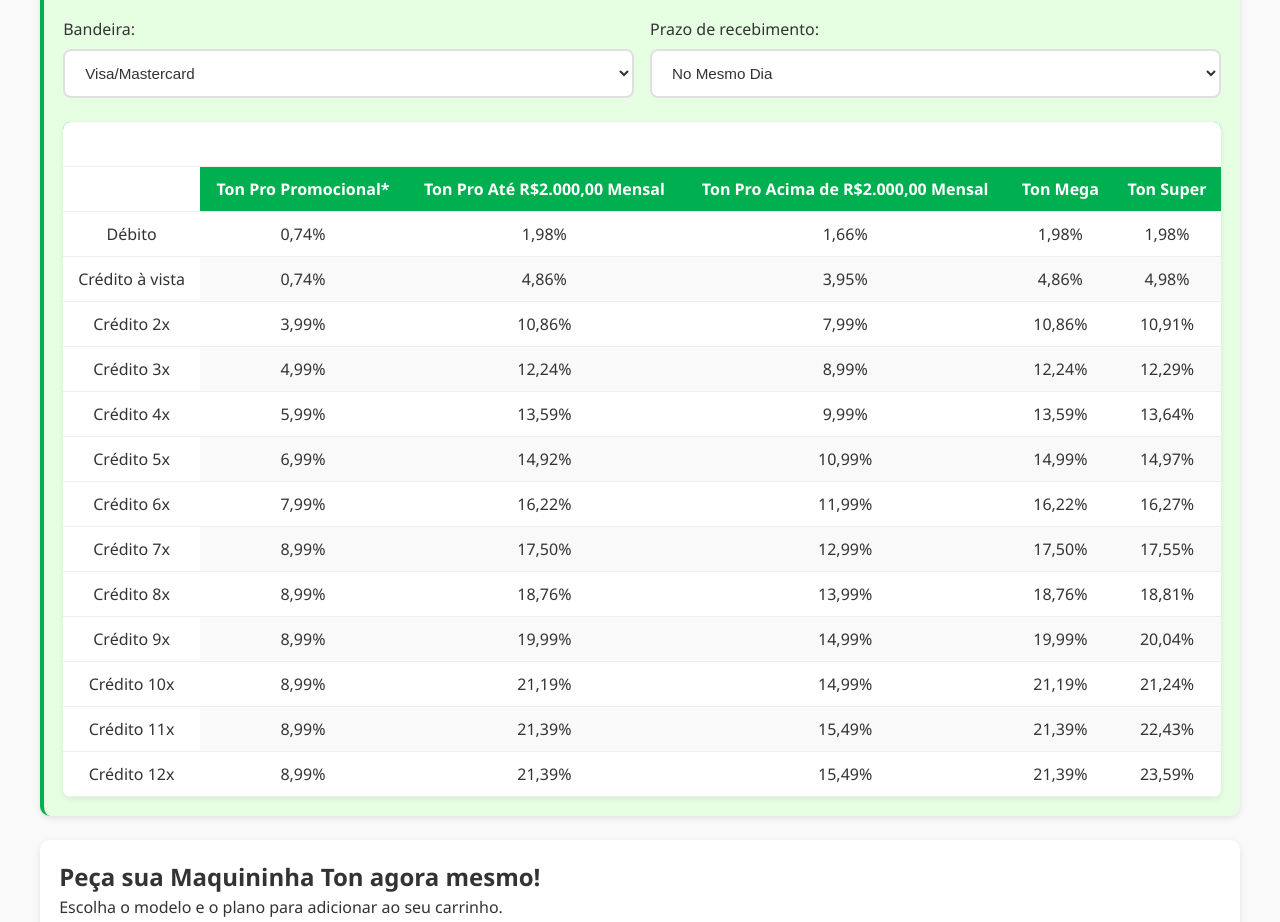
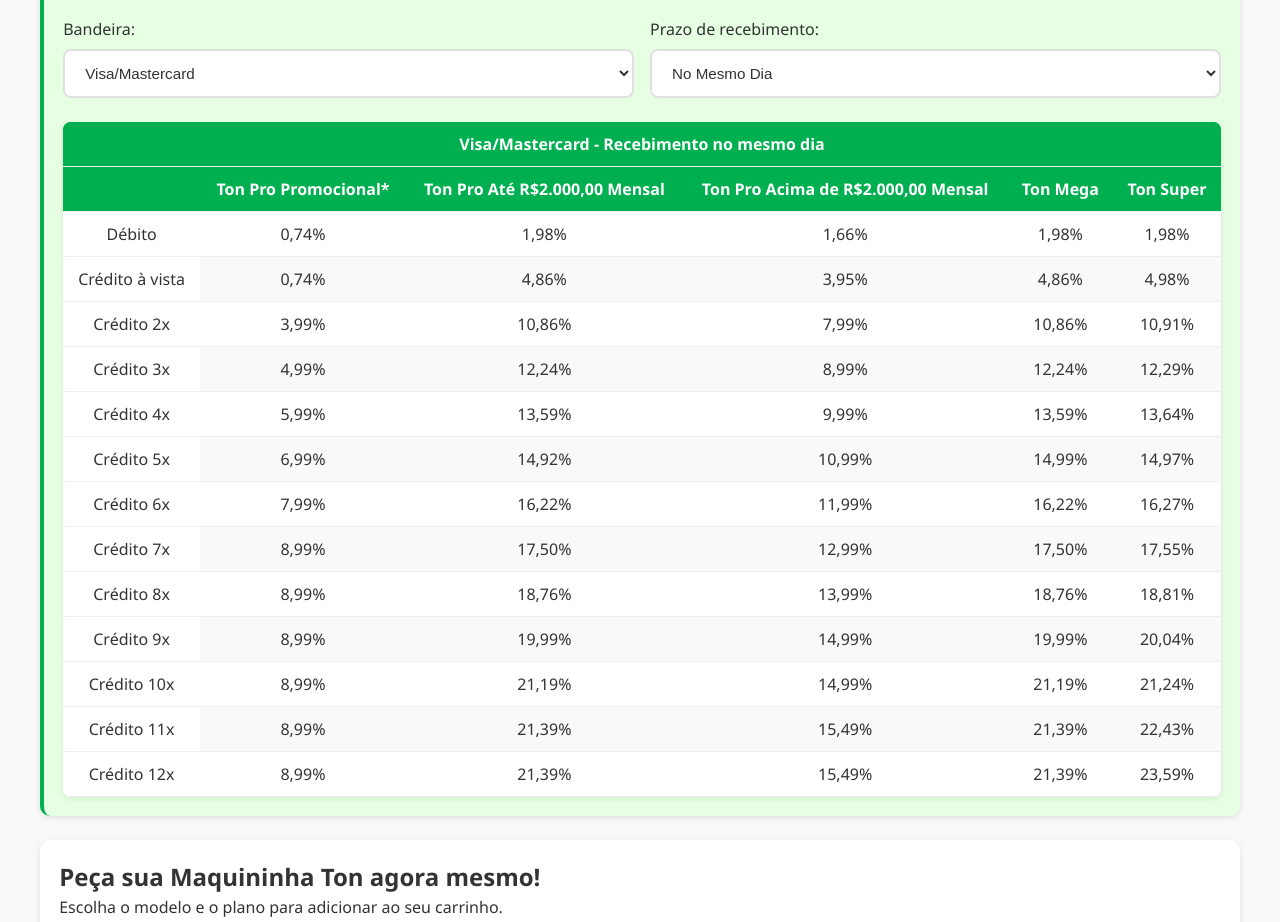
Before and after one commit to cmarquezn/cmarquezn.github.io, a plain HTML site: page index.html in a window 1280 px wide. Shown: the part 1660-2582 px from the top of the page. Drawn offline with Linux system fonts and the light colour scheme.

Commit message:
Fix da tabela

```diff
--- a/index.html
+++ b/index.html
@@ -866,6 +866,7 @@
     };
 
     // Função para gerar a tabela
+        // Função para gerar a tabela - VERSÃO CORRIGIDA
     function atualizarTabela() {
       const bandeira = document.getElementById('bandeira-select').value;
       const prazo = document.getElementById('prazo-select').value;
@@ -874,13 +875,19 @@
       const dados = dadosTaxas[`${bandeira}_${prazo}`] || dadosTaxas["visa-master_mesmo-dia"];
 
       // Construção otimizada da tabela
-  let html = '<table><thead><tr><th colspan="' + dados.colunas.length + '">' + dados.titulo + '</th></tr><tr>';
+      let html = '<table><thead>';
 
+      // Linha do título principal (agora com estilo verde)
+      html += '<tr><th colspan="' + dados.colunas.length + '" style="background-color: var(--verde-ton); color: white;">' + dados.titulo + '</th></tr>';
+
+      // Linha dos cabeçalhos das colunas
+      html += '<tr>';
       dados.colunas.forEach(col => {
-    html += '<th>' + col + '</th>';
+        html += '<th style="background-color: var(--verde-ton); color: white;">' + col + '</th>';
       });
+      html += '</tr>';
 
-  html += '</tr></thead><tbody>';
+      html += '</thead><tbody>';
 
       dados.linhas.forEach(linha => {
         html += '<tr>';
```
Lines whose indentation alone changed are shown as unchanged.
